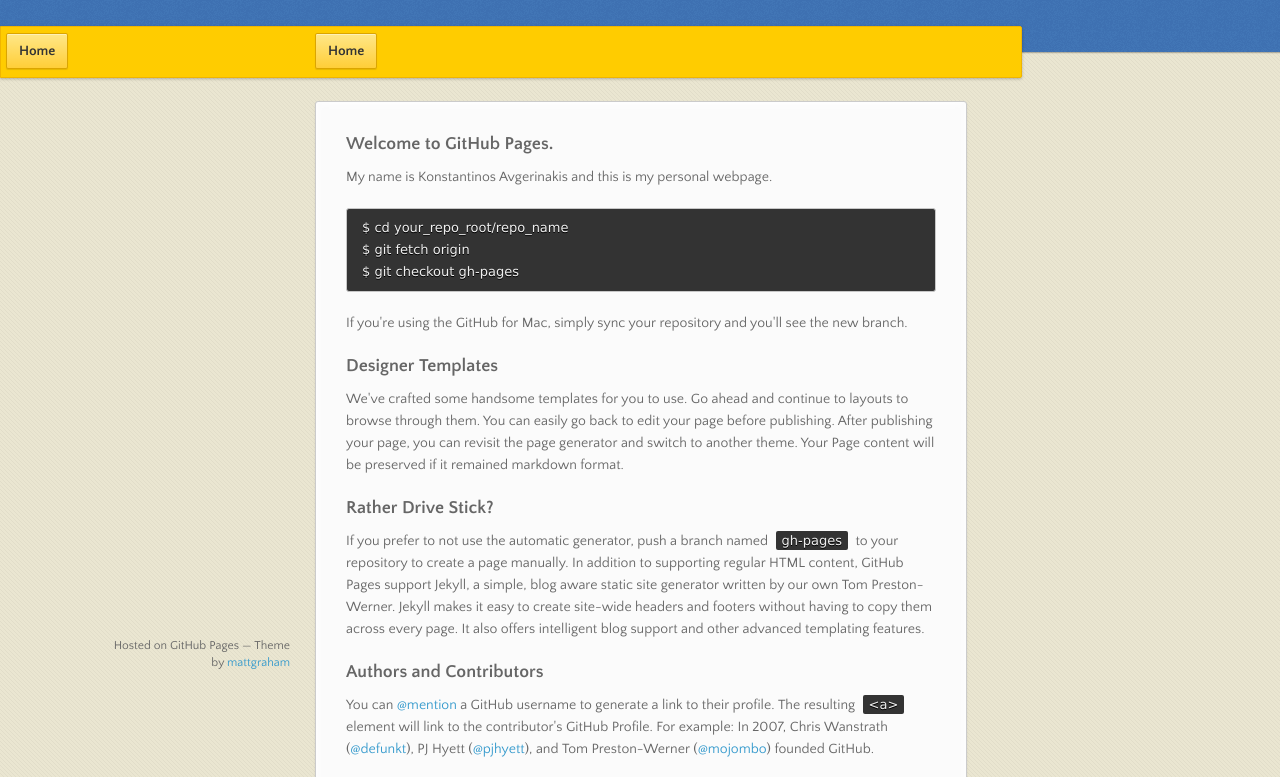
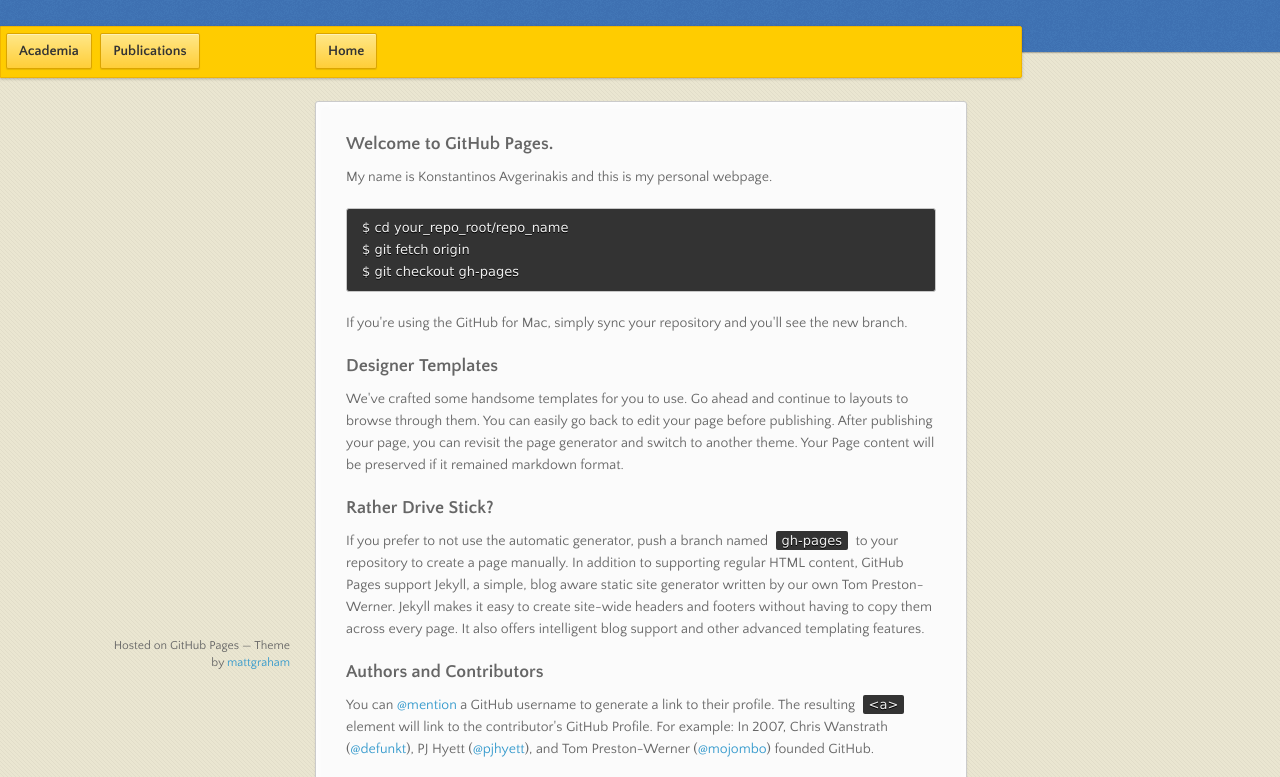
Before and after one commit to koafgeri/koafgeri.github.io, a plain HTML site: page index.html in a window 1280 px wide. Shown: the part 89-866 px from the top of the page. Drawn offline with nearby package versions, Linux system fonts and the light colour scheme.

Commit message:
Update index.html

```diff
--- a/index.html
+++ b/index.html
@@ -23,7 +23,8 @@
 
       <div id="banner">
          <a href="https://github.com/koafgeri" class="button fork"><strong>Home</strong></a>
-         <a href="https://github.com/koafgeri" class="button"><strong>Home</strong></a>
+         <a href="https://github.com/koafgeri" class="button"><strong>Academia</strong></a>
+         <a href="https://github.com/koafgeri" class="button"><strong>Publications</strong></a>
       </div><!-- end banner -->
 
     <div class="wrapper">
```
